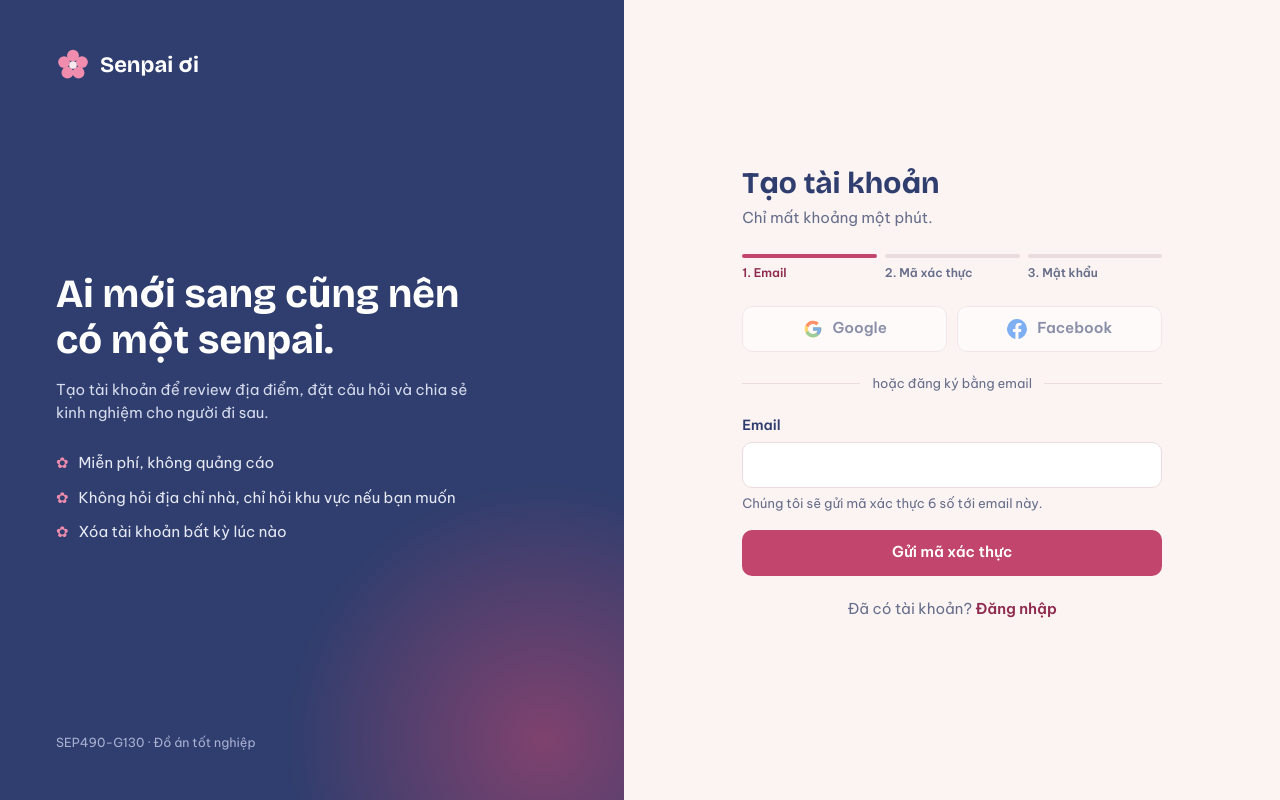
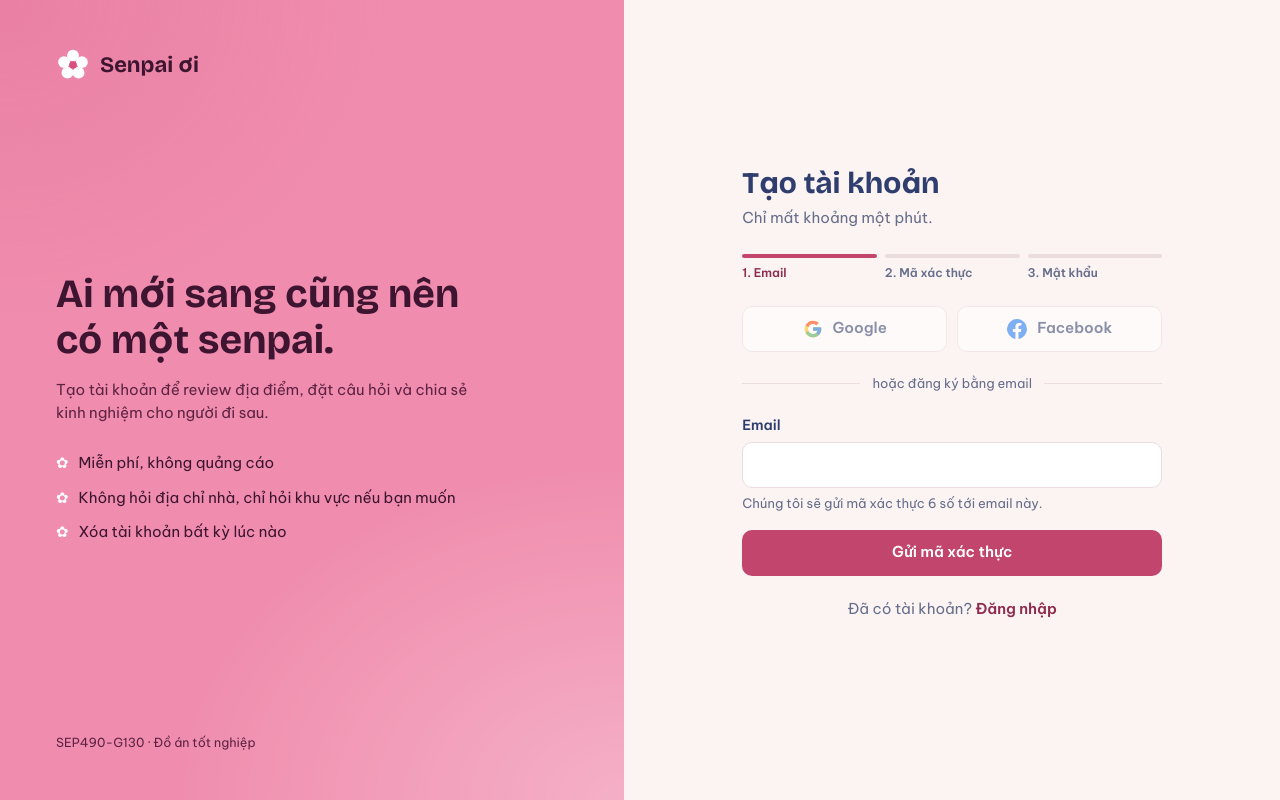
Before and after one commit to baonv228/Assistance-System-for-Vietnamese-Students-in-Japan, a web app: page /pages/register.html in a window 1280 px wide. Run offline with its HTML, style and script files only (its server is not run), Linux system fonts and the light colour scheme; data that the repository does not hold is empty; some of the project's set-up classes (security, data sources, template engines, error pages and the like) are left out, and stand-ins take their place.

Commit message:
Đổi panel trái của các trang đăng nhập, đăng ký sang màu hồng #F08DAE
- Nền panel màu hồng anh đào #F08DAE (biến --sakura trong tokens.css), chữ màu mận đậm
  --sakura-ink / --sakura-ink-2 để đủ tương phản (từ 5:1 trở lên); logo hoa đổi sang cánh trắng,
  nhụy hồng đậm cho khỏi chìm vào nền.
- Áp dụng cho trang đăng nhập, đăng ký, quên mật khẩu, đặt lại mật khẩu và hoàn tất đăng ký;
  màu thanh trình duyệt trên điện thoại (theme-color) cũng đổi theo.
- Màn hình 861–1100 px: khoảng đệm của panel còn 40 px.

```diff
--- a/src/main/resources/static/assets/css/auth.css
+++ b/src/main/resources/static/assets/css/auth.css
@@ -18,40 +18,40 @@ body.auth-page {
     min-height: 100vh;
 }
 
-/* ----- Left: brand panel ----- */
+/* ----- Left: brand panel (sakura pink; text in the plum inks of tokens.css) ----- */
 .auth-brand {
     position: relative;
     overflow: hidden;
-    background: var(--ink);
-    color: #fff;
+    background:
+        radial-gradient(120% 70% at 100% 100%, rgba(255, 255, 255, .3), rgba(255, 255, 255, 0) 60%),
+        radial-gradient(90% 60% at 0 0, rgba(214, 92, 136, .26), rgba(214, 92, 136, 0) 70%),
+        var(--sakura);
+    color: var(--sakura-ink);
     padding: 48px 56px;
     display: flex;
     flex-direction: column;
     justify-content: space-between;
 }
-.auth-brand::after {
-    /* soft sakura glow */
-    content: "";
-    position: absolute;
-    width: 520px;
-    height: 520px;
-    right: -180px;
-    bottom: -200px;
-    border-radius: 50%;
-    background: radial-gradient(circle, rgba(194, 69, 110, .55), rgba(194, 69, 110, 0) 70%);
-}
 .brand-mark {
+    position: relative;
+    z-index: 1;
     display: inline-flex;
+    align-self: flex-start;
     align-items: center;
     gap: 10px;
-    color: #fff;
+    color: var(--sakura-ink);
     text-decoration: none;
     font-family: var(--font-display);
     font-size: 22px;
     font-weight: 700;
+    border-radius: 10px;
 }
+.brand-mark:focus-visible { outline: 2px solid var(--sakura-ink); outline-offset: 4px; }
 .brand-mark svg { width: 34px; height: 34px; }
-.auth-brand h2 {
+/* the pink flower of the logo would vanish on the pink panel: white petals, deep pink heart */
+.brand-mark svg g { fill: #fff; }
+.brand-mark svg > circle { fill: #D9507F; }
+.auth-brand > div > h2 {
     position: relative;
     z-index: 1;
     font-family: var(--font-display);
@@ -60,11 +60,15 @@ body.auth-page {
     margin: 0 0 16px;
     max-width: 440px;
 }
-.auth-brand p { position: relative; z-index: 1; color: #D6DBEE; max-width: 420px; margin: 0; }
+.auth-brand > div > p { position: relative; z-index: 1; color: var(--sakura-ink-2); max-width: 420px; margin: 0; }
 .auth-brand .brand-points { position: relative; z-index: 1; list-style: none; padding: 0; margin: 28px 0 0; display: grid; gap: 12px; }
-.auth-brand .brand-points li { display: flex; gap: 10px; align-items: flex-start; color: #E6E9F4; }
-.auth-brand .brand-points li::before { content: "✿"; color: #F08DAE; }
-.auth-brand small { position: relative; z-index: 1; color: #A9B1D3; }
+.auth-brand .brand-points li { display: flex; gap: 10px; align-items: flex-start; color: var(--sakura-ink); }
+.auth-brand .brand-points li::before { content: "✿"; color: #fff; }
+.auth-brand > small { position: relative; z-index: 1; color: var(--sakura-ink-2); }
+
+@media (max-width: 1100px) {
+    .auth-brand { padding: 40px; }
+}
 
 /* ----- Right: form ----- */
 .auth-main {
@@ -253,7 +257,7 @@ body.auth-page {
 @media (max-width: 860px) {
     .auth-shell { grid-template-columns: 1fr; }
     .auth-brand { padding: 24px 20px; }
-    .auth-brand h2, .auth-brand p, .auth-brand .brand-points, .auth-brand small { display: none; }
+    .auth-brand > div, .auth-brand > small { display: none; }
     .auth-main { padding: 28px 16px 40px; align-items: flex-start; }
     .social-row { grid-template-columns: 1fr; }
 }
--- a/src/main/resources/static/assets/css/tokens.css
+++ b/src/main/resources/static/assets/css/tokens.css
@@ -14,6 +14,10 @@
     --brand-soft: #FCE9EF;
     --brand-text: #8E2B4E;
     --ai-soft: #E6E9F4;
+    /* sakura panel of the sign-in pages (auth.css): text on --sakura uses the two plum inks (≥ 5:1) */
+    --sakura: #F08DAE;
+    --sakura-ink: #3D1530;
+    --sakura-ink-2: #5E2343;
     --lantern: #E8A33C;
     --lantern-soft: #FDF0D8;
     --lantern-text: #7A4E00;
--- a/src/main/resources/static/pages/complete-signup.html
+++ b/src/main/resources/static/pages/complete-signup.html
@@ -5,7 +5,7 @@
     <meta name="viewport" content="width=device-width, initial-scale=1.0">
     <title>Hoàn tất đăng ký – Senpai ơi</title>
     <link rel="icon" href="/assets/img/icon.svg" type="image/svg+xml">
-    <meta name="theme-color" content="#C2456E">
+    <meta name="theme-color" content="#F08DAE">
     <link rel="preconnect" href="https://fonts.googleapis.com">
     <link rel="preconnect" href="https://fonts.gstatic.com" crossorigin>
     <link rel="stylesheet" href="https://fonts.googleapis.com/css2?family=Be+Vietnam+Pro:wght@400;500;600;700&family=Bricolage+Grotesque:opsz,wght@12..96,600..800&display=swap">
--- a/src/main/resources/static/pages/forgot-password.html
+++ b/src/main/resources/static/pages/forgot-password.html
@@ -5,7 +5,7 @@
     <meta name="viewport" content="width=device-width, initial-scale=1.0">
     <title>Quên mật khẩu – Senpai ơi</title>
     <link rel="icon" href="/assets/img/icon.svg" type="image/svg+xml">
-    <meta name="theme-color" content="#C2456E">
+    <meta name="theme-color" content="#F08DAE">
     <link rel="preconnect" href="https://fonts.googleapis.com">
     <link rel="preconnect" href="https://fonts.gstatic.com" crossorigin>
     <link rel="stylesheet" href="https://fonts.googleapis.com/css2?family=Be+Vietnam+Pro:wght@400;500;600;700&family=Bricolage+Grotesque:opsz,wght@12..96,600..800&display=swap">
--- a/src/main/resources/static/pages/login.html
+++ b/src/main/resources/static/pages/login.html
@@ -5,7 +5,7 @@
     <meta name="viewport" content="width=device-width, initial-scale=1.0">
     <title>Đăng nhập – Senpai ơi</title>
     <link rel="icon" href="/assets/img/icon.svg" type="image/svg+xml">
-    <meta name="theme-color" content="#C2456E">
+    <meta name="theme-color" content="#F08DAE">
     <link rel="preconnect" href="https://fonts.googleapis.com">
     <link rel="preconnect" href="https://fonts.gstatic.com" crossorigin>
     <link rel="stylesheet" href="https://fonts.googleapis.com/css2?family=Be+Vietnam+Pro:wght@400;500;600;700&family=Bricolage+Grotesque:opsz,wght@12..96,600..800&display=swap">
--- a/src/main/resources/static/pages/register.html
+++ b/src/main/resources/static/pages/register.html
@@ -5,7 +5,7 @@
     <meta name="viewport" content="width=device-width, initial-scale=1.0">
     <title>Đăng ký – Senpai ơi</title>
     <link rel="icon" href="/assets/img/icon.svg" type="image/svg+xml">
-    <meta name="theme-color" content="#C2456E">
+    <meta name="theme-color" content="#F08DAE">
     <link rel="preconnect" href="https://fonts.googleapis.com">
     <link rel="preconnect" href="https://fonts.gstatic.com" crossorigin>
     <link rel="stylesheet" href="https://fonts.googleapis.com/css2?family=Be+Vietnam+Pro:wght@400;500;600;700&family=Bricolage+Grotesque:opsz,wght@12..96,600..800&display=swap">
--- a/src/main/resources/static/pages/reset-password.html
+++ b/src/main/resources/static/pages/reset-password.html
@@ -5,7 +5,7 @@
     <meta name="viewport" content="width=device-width, initial-scale=1.0">
     <title>Đặt lại mật khẩu – Senpai ơi</title>
     <link rel="icon" href="/assets/img/icon.svg" type="image/svg+xml">
-    <meta name="theme-color" content="#C2456E">
+    <meta name="theme-color" content="#F08DAE">
     <!-- The token is in this address: never send it to another site in the Referer header -->
     <meta name="referrer" content="no-referrer">
     <link rel="preconnect" href="https://fonts.googleapis.com">
```
Also changed, not shown: CLAUDE.md (+2 -0 lines).
